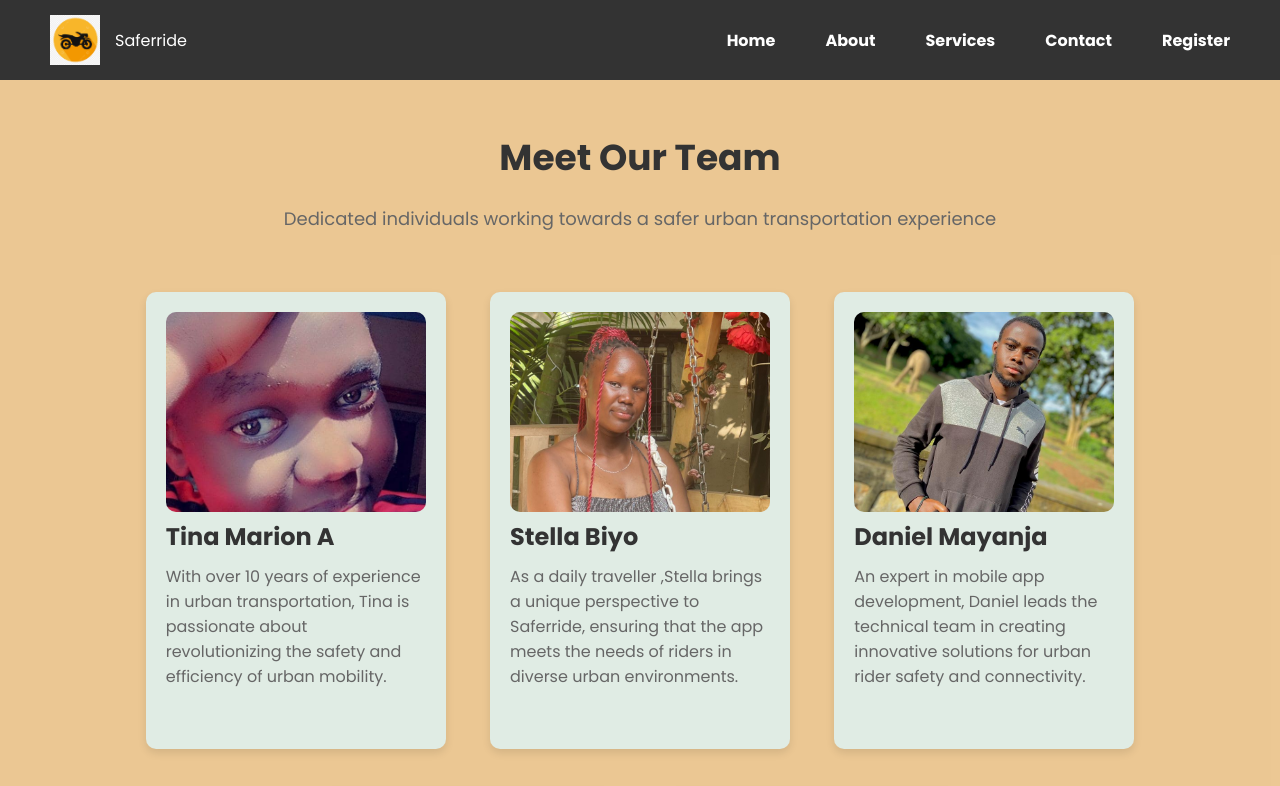
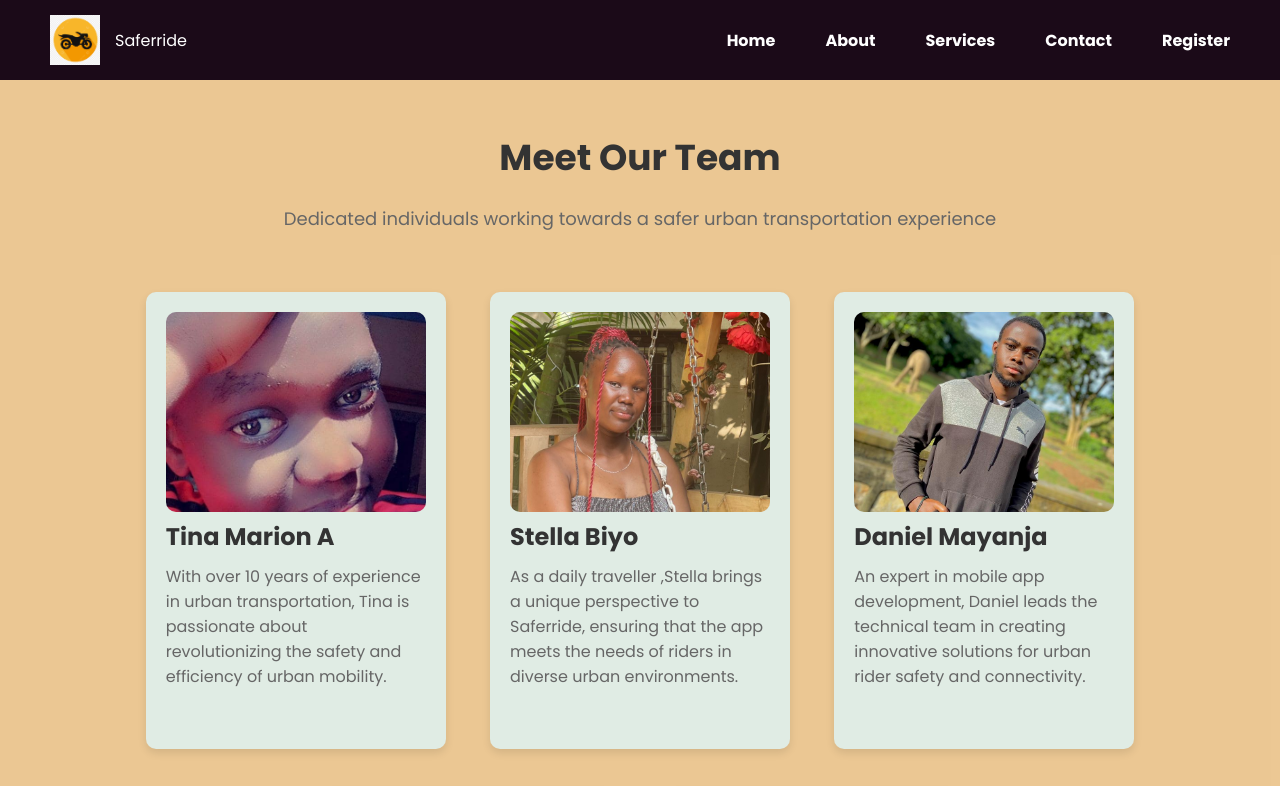
Before and after one commit to Ed-Isingoma/saferbodasite, a plain HTML site: page about/about.html in a window 1280 px wide. Shown: the top 786 px of the page. Drawn offline with Linux system fonts and the light colour scheme.

Commit message:
changes on about us and services page

```diff
--- a/about/about.css
+++ b/about/about.css
@@ -17,7 +17,7 @@ body {
 }
 
 header {
-    background: #333;
+    background: #1b0a18;
     color: #fff;
     width: 100%;
     position: relative;
--- a/features/services.css
+++ b/features/services.css
@@ -13,7 +13,7 @@ body {
 }
 
 header {
-    background: #333;
+    background: #1b0a18;
     color: #fff;
     width: 100%;
     position: relative;
```
